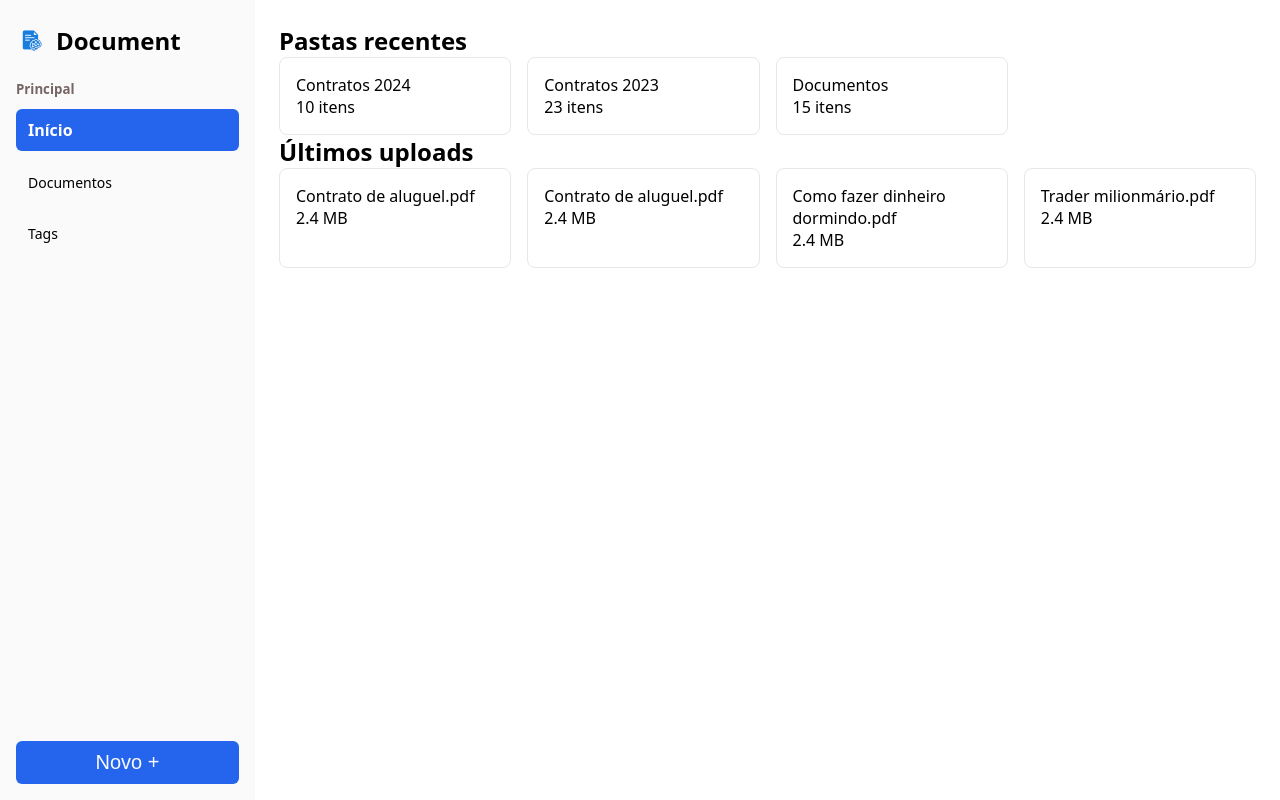
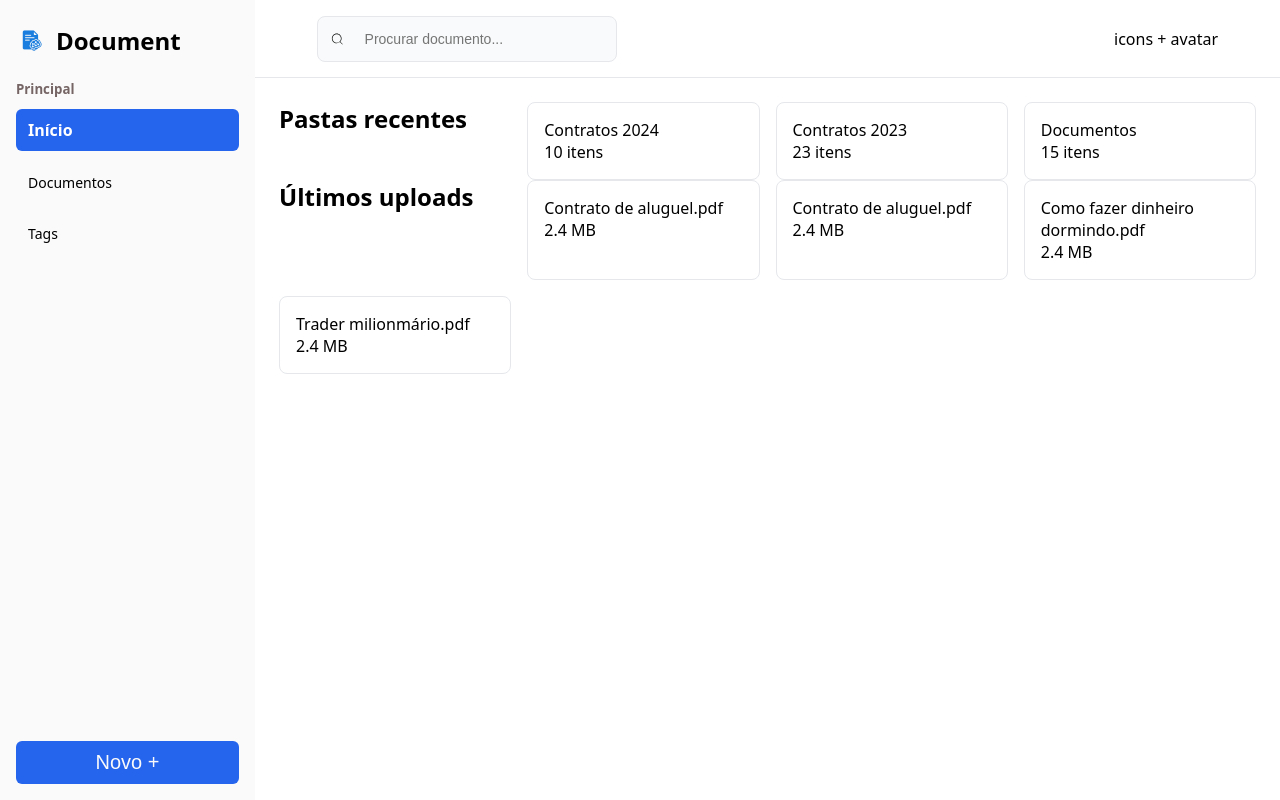
Before and after one commit to GustavoEmanuelGM/-document-rag-chat-front, a React (Vite) app: page / in a window 1280 px wide. Built offline with nearby package versions, Linux system fonts and the light colour scheme.

Commit message:
add test header

```diff
--- a/package.json
+++ b/package.json
@@ -12,6 +12,7 @@
   "dependencies": {
     "react": "^19.1.1",
     "react-dom": "^19.1.1",
+    "react-icons": "^5.5.0",
     "react-router-dom": "^7.9.3"
   },
   "devDependencies": {
--- a/src/App.jsx
+++ b/src/App.jsx
@@ -4,6 +4,7 @@ import Tags from "./pages/Tags";
 import Documentos from "./pages/Documentos";
 import Sidebar from "./components/sidebar";
 import "./App.css"
+import Header from "./components/Header";
 
 function App() {
   return (
@@ -11,6 +12,7 @@ function App() {
       <div className="main">
         <Sidebar />
         <div className="conteudo">
+          <Header />
           <Routes>
             <Route path="/" element={<Home />} />
             <Route path="/documentos" element={<Documentos />} />
--- a/src/components/DashboardLayout/DashboardLayout.jsx
+++ b/src/components/DashboardLayout/DashboardLayout.jsx
@@ -1,5 +1,5 @@
 import Header from "./Header";
-import Sidebar from "./sidebar";
+import Sidebar from "./Sidebar";
 
 function DashboardLayout({ children }) {
   return (
--- a/src/components/Header/Header.module.css
+++ b/src/components/Header/Header.module.css
@@ -1,6 +1,78 @@
-.header{
+
+.header {
+  position: sticky;
   width: 100%;
   height: 78px;
-  background-color: gray;
+  background-color: #fff;
+  border-bottom: 1px solid #e5e7eb;
   display: flex;
+  align-items: center;
+  justify-content: space-between;
+  padding: 0 62px;
+  z-index: 100;
 }
+
+.searchSection {
+  display: flex;
+  align-items: center;
+  gap: 8px;
+  flex: 1;
+  max-width: 400px;
+}
+
+.searchIcon {
+  color: #9ca3af;
+  font-size: 16px;
+}
+.searchBar {
+  display: flex;
+  align-items: center;
+  background: #f9fafb;
+  border: 1px solid #e5e7eb;
+  border-radius: 8px;
+  padding: 6px 12px;
+  gap: 8px;
+  width: 100%;
+  max-width: 300px;
+}
+
+.searchInput {
+  background-color: #f9fafb;
+  display: flex;
+  width: 100%;
+  padding: 8px 12px;
+  border: 1px none;
+  border-radius: 8px;
+  font-size: 14px;
+  outline: none;
+  transition: border 0.2s;
+}
+
+.searchInput:focus {
+  border-color: #2563eb;
+}
+
+.userSection {
+  display: flex;
+  align-items: center;
+  gap: 16px;
+}
+
+.icon {
+  color: #6b7280;
+  font-size: 18px;
+  cursor: pointer;
+}
+
+.avatar {
+  width: 36px;
+  height: 36px;
+  border-radius: 50%;
+  cursor: pointer;
+  border: 2px solid transparent;
+  transition: border 0.2s;
+}
+
+.avatar:hover {
+  border-color: #2563eb;
+}
--- a/src/components/Header/index.jsx
+++ b/src/components/Header/index.jsx
@@ -1,15 +1,21 @@
 import styles from './Header.module.css'
+import { CiSearch } from "react-icons/ci";
+
 function Header() {
-  return(
-    <header className={styles.Header}>
-      <div className="search-container">
+  return (
+    <header className={styles.header}>
+
+      <div className={styles.searchBar}>
+        <CiSearch />
         <input
           type="text"
           placeholder="Procurar documento..."
-          className="search-input"
-        />
-        <button className="search-button"></button>
+          className={styles.searchInput} />
       </div>
+
+      <div className="right">icons + avatar</div>
+
+
     </header>
 
   )
--- a/src/pages/Home/index.jsx
+++ b/src/pages/Home/index.jsx
@@ -4,9 +4,9 @@ import { recentFoldersMock } from "../../mocks/foldersMock";
 function Home() {
   return (
     <div className={styles.home}>
-       <h2>Pastas recentes</h2>
 
       <div className={styles.folderList}>
+        <h2>Pastas recentes</h2>
         {recentFoldersMock.map(folder => (
           <div key={folder.id} className={styles.folderCard}>
             <p>{folder.name}</p>
@@ -15,9 +15,10 @@ function Home() {
         ))}
       </div>
 
-      <h2>Últimos uploads</h2>
+
 
       <div className={styles.uploadList}>
+        <h2>Últimos uploads</h2>
         {uploadsMock.map(file => (
           <div key={file.id} className={styles.uploadCard}>
             <p>{file.name}</p>
```
Also changed, not shown: 1 other file (tests, documents, lock files or other folders).
